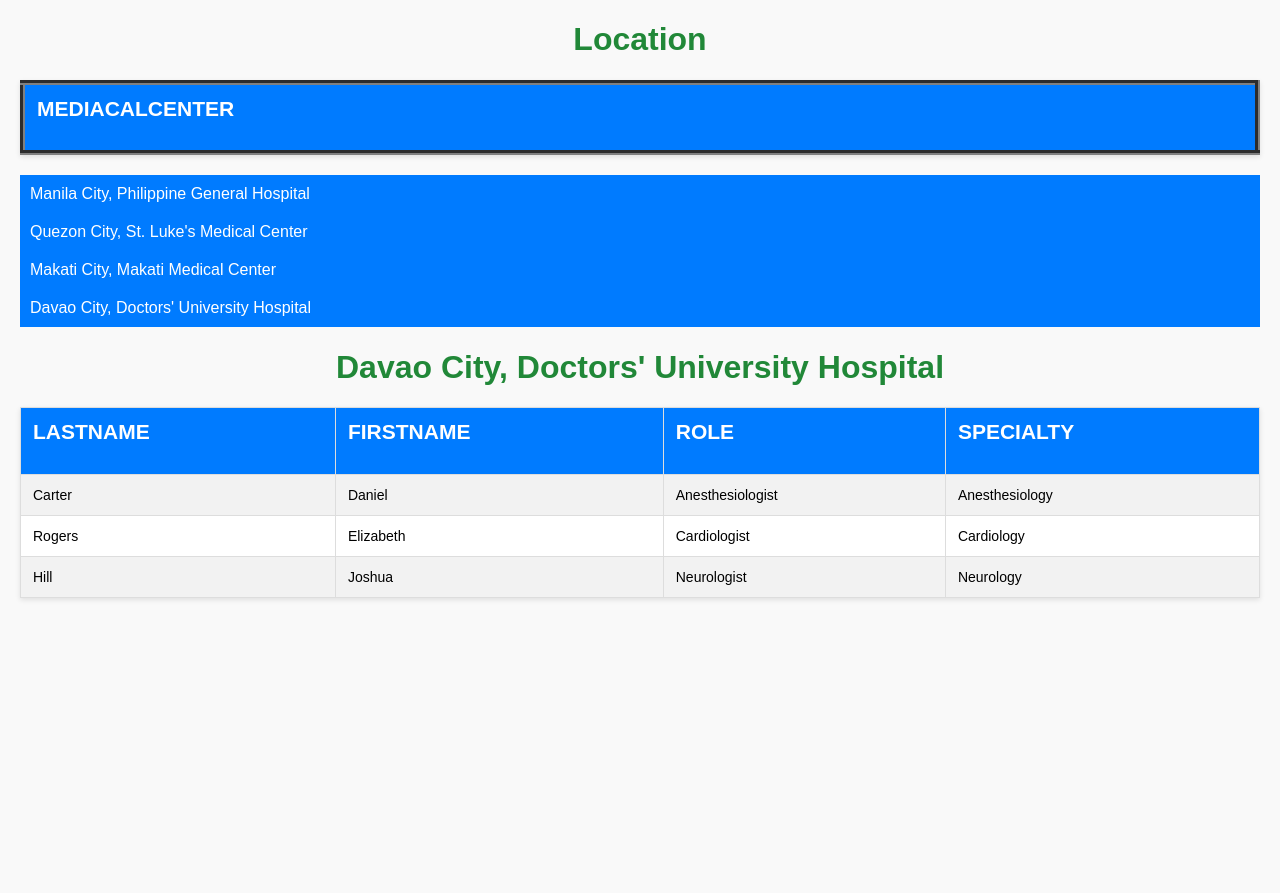
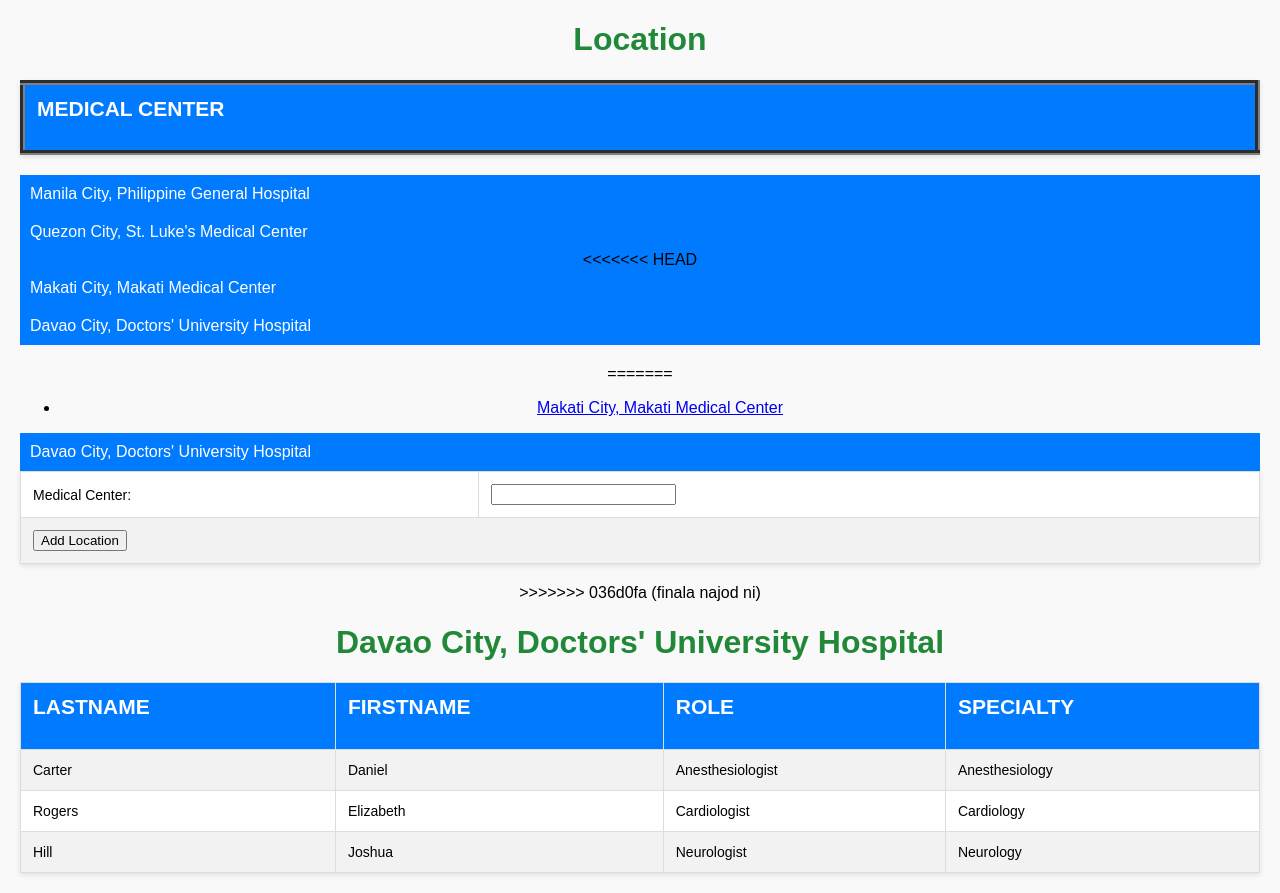
Before and after one commit to algieronquillo/FirstCareMedicalCenter, a PHP site: page /htdocs/davaocity.php in a window 1280 px wide. Shown: the part 76-969 px from the top of the page. Before the commit the page ends 676 px from the top, so only its background shows below. Run offline with PHP 8.4, Linux system fonts and the light colour scheme; lists and menus that the app fills with data are empty.

Commit message:
latest update

```diff
--- a/htdocs/davaocity.php
+++ b/htdocs/davaocity.php
@@ -10,7 +10,7 @@
     </head>
         <body>
 
-
+            <center>
             <h1>Davao City, Doctors' University Hospital</h1>
             <table cellpadding="10" align="center" width="60%" border="">
         <tr>
--- a/htdocs/location.php
+++ b/htdocs/location.php
@@ -1,28 +1,28 @@
+
 <html>
 
-<?php
-    include("db_connection.php");
-?>
+<head>
+    <?php include("db_connection.php"); ?>
 </head>
+
 <body>
     <?php
+
     include("style.php");
-
     include("menu.php");
     ?>
+
     <center>
     <h1>Location</h1>
     <table cellpadding="15" align="center" width="70%" border="5">
+        <tr>
+            <th><h2>Medical Center</h2></th>
         </tr>
-		<tr>
-			<th><h2>Mediacalcenter</h2></th>
+    </table>
 
-
-		</tr>
-	<TAble cellpadding="15" align="center" width="70%" border="5">
+    <table cellpadding="15" align="center" width="70%" border="5">
         <nav>
             <ul>
-
                 <li><a href="manilacity.php">Manila City, Philippine General Hospital</a></li>
             </ul>
         </nav>
@@ -34,6 +34,7 @@
         </nav>
 
         <nav>
+<<<<<<< HEAD
     <ul>
         <li><a href="makaticity.php">Makati City, Makati Medical Center</a></li>
         </ul>
@@ -47,6 +48,47 @@
     </ul>
 </nav>
 </TAble>
+=======
+            <ul>
+                <li><a href="makaticity.php">Makati City, Makati Medical Center</a></li>
+            </ul>
+        </nav>
+
+        <nav>
+            <ul>
+                <li><a href="davaocity.php">Davao City, Doctors' University Hospital</a></li>
+            </ul>
+        </nav>
+    </table>
+
+    <form method="POST" action="location.php">
+        <table cellpadding="10" align="center" width="60%">
+            <tr>
+                <td><label for="medical_center">Medical Center:</label></td>
+                <td><input type="text" name="medical_center" required></td>
+            </tr>
+            <tr>
+                <td colspan="2" align="center"><input type="submit" name="add_location" value="Add Location"></td>
+            </tr>
+        </table>
+    </form>
+    <?php
+    // Handle form submission
+    if (isset($_POST['add_location'])) {
+        $medical_center = mysqli_real_escape_string($conn, trim($_POST['medical_center']));
+
+        // Insert location data into the database
+        $sql = "INSERT INTO locations (medical_center) VALUES ('$medical_center')";
+
+        if (mysqli_query($conn, $sql)) {
+
+            echo "<script>alert('Location has been added'); window.location= 'location.php'; </script>";
+        } else {
+            echo "<script>alert('Error adding location: " . mysqli_error($conn) . "');</script>";
+        }
+    }
+    ?>
+>>>>>>> 036d0fa (finala najod ni)
 
 </body>
 </html>
--- a/htdocs/makaticity.php
+++ b/htdocs/makaticity.php
@@ -9,7 +9,7 @@
         ?>
     </head>
         <body>
-
+             <center>
 
             <h1>Makati City, Makati Medical Center</h1>
             <table cellpadding="10" align="center" width="60%" border="">
--- a/htdocs/menu.php
+++ b/htdocs/menu.php
@@ -6,5 +6,6 @@
         <li><a href="insert_personnel.php">Insert personnel</a></li>
 
 
+
     </ul>
 </nav>
--- a/htdocs/personnel.php
+++ b/htdocs/personnel.php
@@ -30,7 +30,7 @@
             while ($row = mysqli_fetch_assoc($result)) {
                 echo "<tr>"; // Start a new row
                 echo "<td>" . htmlspecialchars($row['lastname']) . "</td>";
-                echo "<td>" . htmlspecialchars($row['name']) . "</td>";
+                echo "<td>" . htmlspecialchars($row['firstname']) . "</td>";
                 echo "<td>" . htmlspecialchars($row['role']) . "</td>";
                 echo "<td>" . htmlspecialchars($row['specialty']) . "</td>";
                 echo "<td><a href='?action=delete&personnel_id=" . urlencode($row['personnel_id']) . "' onclick='return confirm(\"Are you sure you want to delete this personnel?\");'>Delete</a></td>"; // Delete link
@@ -60,5 +60,6 @@
     }
     ?>
 
+
 </body>
 </html>
--- a/htdocs/quezoncity.php
+++ b/htdocs/quezoncity.php
@@ -10,7 +10,7 @@
     </head>
         <body>
 
-
+             <center>
             <h1>Quezon City, St. Luke's Medical Center</h1>
             <table cellpadding="10" align="center" width="60%" border="">
         <tr>
```
Also changed, not shown: htdocs/insert_personnel.php (+18 -32 lines). Lines whose indentation alone changed are shown as unchanged.
